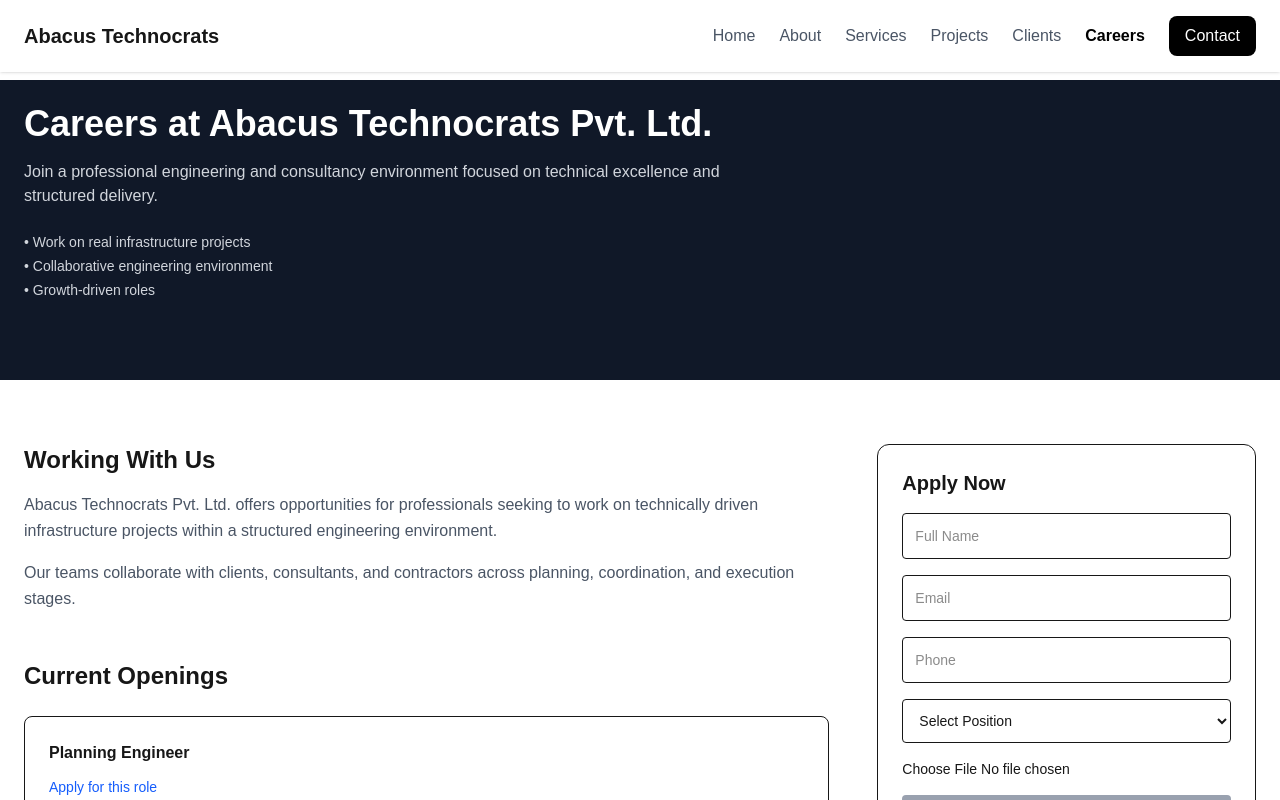
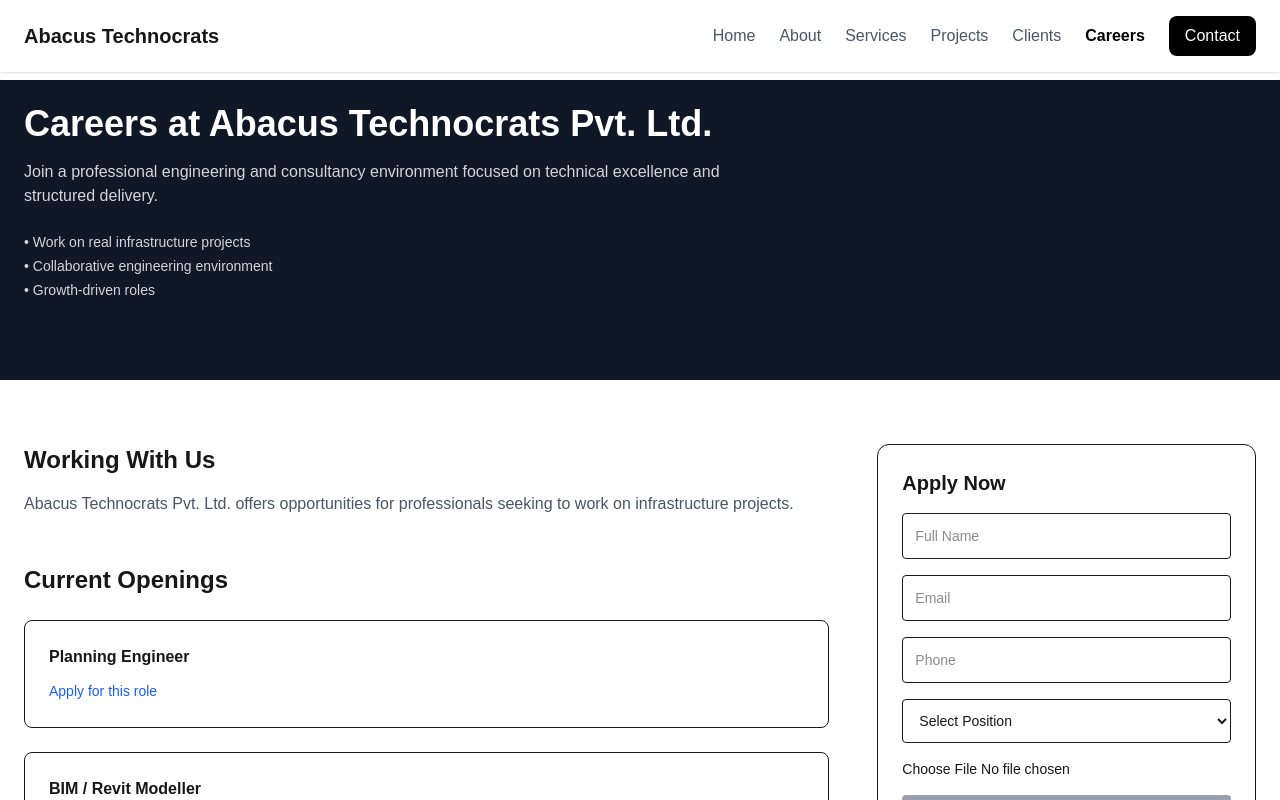
Before and after one commit to tarun611/abacus-technocrats, a Next.js app: page /careers in a window 1280 px wide. Shown: the top 800 px of the page. Built offline with nearby package versions, Linux system fonts and the light colour scheme.

Commit message:
fix form submission POST

```diff
--- a/app/careers/CareersClient.tsx
+++ b/app/careers/CareersClient.tsx
@@ -7,7 +7,6 @@
   const [phone, setPhone] = useState("");
   const [file, setFile] = useState<File | null>(null);
 
-  // Scroll + auto select
   const handleApplyClick = (position: string) => {
     setSelectedPosition(position);
     document
@@ -44,32 +43,23 @@
         {/* LEFT SIDE */}
         <div className="md:col-span-2 space-y-12">
 
-          {/* Working With Us */}
           <div>
             <h2 className="text-2xl font-semibold mb-4">
               Working With Us
             </h2>
 
-            <p className="text-gray-600 leading-relaxed">
+            <p className="text-gray-600">
               Abacus Technocrats Pvt. Ltd. offers opportunities for professionals
-              seeking to work on technically driven infrastructure projects within
-              a structured engineering environment.
-            </p>
-
-            <p className="mt-4 text-gray-600 leading-relaxed">
-              Our teams collaborate with clients, consultants, and contractors
-              across planning, coordination, and execution stages.
+              seeking to work on infrastructure projects.
             </p>
           </div>
 
-          {/* Current Openings */}
           <div>
             <h2 className="text-2xl font-semibold mb-6">
               Current Openings
             </h2>
 
             <div className="grid gap-6">
-
               {[
                 "Planning Engineer",
                 "BIM / Revit Modeller",
@@ -87,7 +77,6 @@
                   </button>
                 </div>
               ))}
-
             </div>
           </div>
 
@@ -104,9 +93,14 @@
               Apply Now
             </h2>
 
-            <form className="grid gap-4 text-sm">
+            {/* ✅ FIXED FORM */}
+            <form
+              action="/api/careers"
+              method="POST"
+              encType="multipart/form-data"
+              className="grid gap-4 text-sm"
+            >
 
-              {/* NAME */}
               <input
                 name="name"
                 placeholder="Full Name"
@@ -114,7 +108,6 @@
                 required
               />
 
-              {/* EMAIL */}
               <input
                 type="email"
                 name="email"
@@ -123,7 +116,6 @@
                 required
               />
 
-              {/* PHONE */}
               <input
                 name="phone"
                 placeholder="Phone"
@@ -133,7 +125,6 @@
                 required
               />
 
-              {/* DROPDOWN */}
               <select
                 name="position"
                 value={selectedPosition}
@@ -173,23 +164,20 @@
                 <option>Other</option>
               </select>
 
-              {/* FILE */}
               <input
                 type="file"
                 name="resume"
                 accept=".pdf,.doc,.docx"
                 onChange={(e) => setFile(e.target.files?.[0] || null)}
-                className="text-sm"
                 required
               />
 
-              {/* SUBMIT BUTTON */}
               <button
                 type="submit"
                 disabled={!phone || phone.length < 10 || !file}
-                className={`py-3 rounded text-white transition ${
+                className={`py-3 rounded text-white ${
                   phone && phone.length >= 10 && file
-                    ? "bg-black hover:bg-gray-800"
+                    ? "bg-black"
                     : "bg-gray-400 cursor-not-allowed"
                 }`}
               >
@@ -197,6 +185,7 @@
               </button>
 
             </form>
+
           </div>
 
         </div>
```
